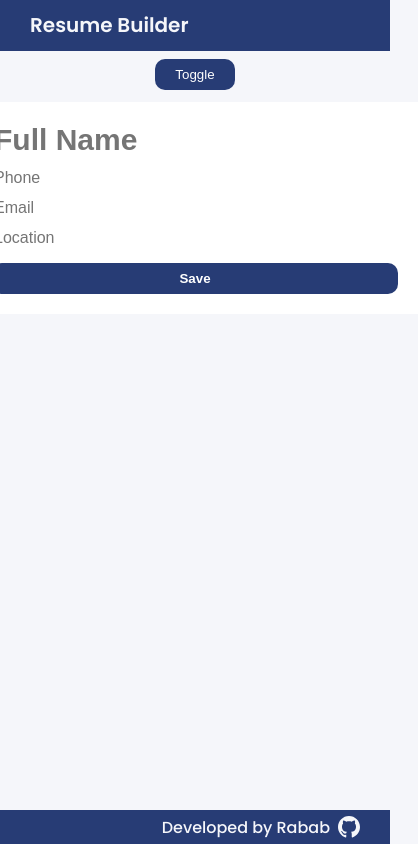
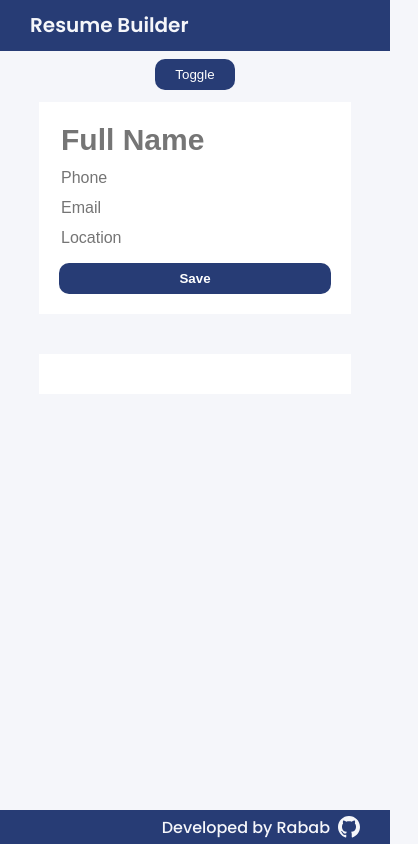
Before and after one commit to rababahmed/resume-builder, a React (Create React App) app: page / in a window 390 px wide. Shown: the whole page, 418 px wide, since content can reach past the window. Built offline with nearby package versions, Linux system fonts and the light colour scheme.

Commit message:
fix: add compiler view into the main container

```diff
--- a/src/components/compiler.js
+++ b/src/components/compiler.js
@@ -2,12 +2,14 @@ import React from "react";
 import uniqid from "uniqid";
 
 const Compiler = (props) => {
+  const { bio } = props;
   return (
-    <div className="parent-wrapper">
-      <div className="main-wrapper">
-        <div className="bio-wrapper">
-          <div className="">Hello</div>
-        </div>
+    <div className="preview-wrapper">
+      <div className="bio-wrapper">
+        <div>{props.data.fullName}</div>
+        <div>{props.data.email}</div>
+        <div>{props.data.phone}</div>
+        <div>{props.data.location}</div>
       </div>
     </div>
   );
--- a/src/components/main.js
+++ b/src/components/main.js
@@ -13,12 +13,16 @@ class Main extends Component {
       location: "",
       bio: [],
     };
+
+    this.handleChange = this.handleChange.bind(this);
+    this.onSubmitBio = this.onSubmitBio.bind(this);
   }
 
   handleChange = (e) => {
+    const { name, value } = e.target;
     this.setState({ bio: [] });
     this.setState({
-      [e.target.name]: e.target.value,
+      [name]: value,
     });
     this.refs.sbBtn.removeAttribute("disabled");
   };
@@ -46,8 +50,8 @@ class Main extends Component {
             <div>
               <form onSubmit={this.onSubmitBio} class="bio">
                 <input
+                  value={this.state.fullName}
                   onChange={this.handleChange}
-                  value={this.state.fullName}
                   name="fullName"
                   className="fname"
                   type="text"
@@ -84,6 +88,7 @@ class Main extends Component {
             </div>
           </div>
         </div>
+        <Compiler data={this.state} />
       </div>
     );
   }
--- a/src/styles/main.css
+++ b/src/styles/main.css
@@ -1,3 +1,9 @@
+@media screen and (max-width: 600px) {
+  .parent-wrapper {
+    flex-direction: column;
+  }
+}
+
 .parent-wrapper {
   display: flex;
   justify-content: center;
@@ -6,7 +12,14 @@
 
 .main-wrapper {
   margin: 20px 30px;
-  width: 800px;
+  width: 80%;
+  height: 100%;
+  background: white;
+}
+
+.preview-wrapper {
+  margin: 20px 30px;
+  width: 80%;
   height: 100%;
   background: white;
 }
```
Also changed, not shown: 1 other file (tests, documents, lock files or other folders).
